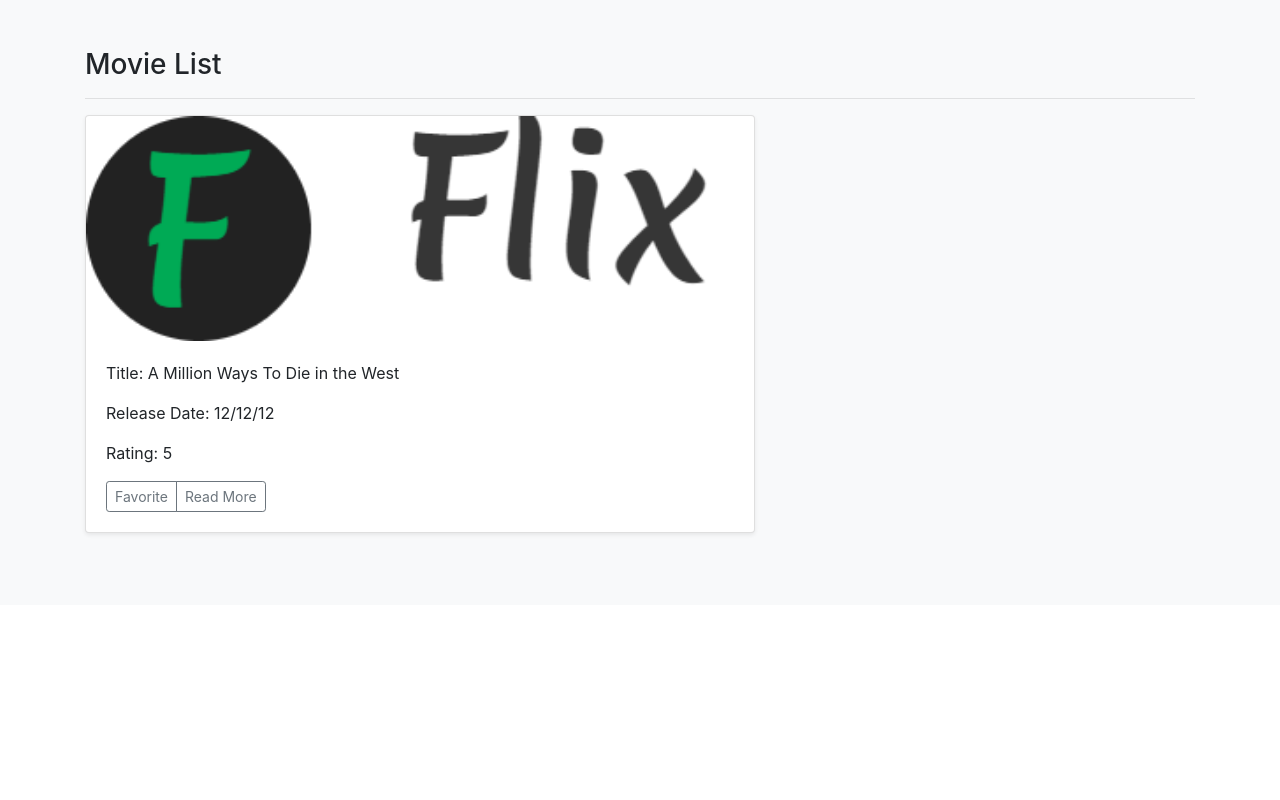
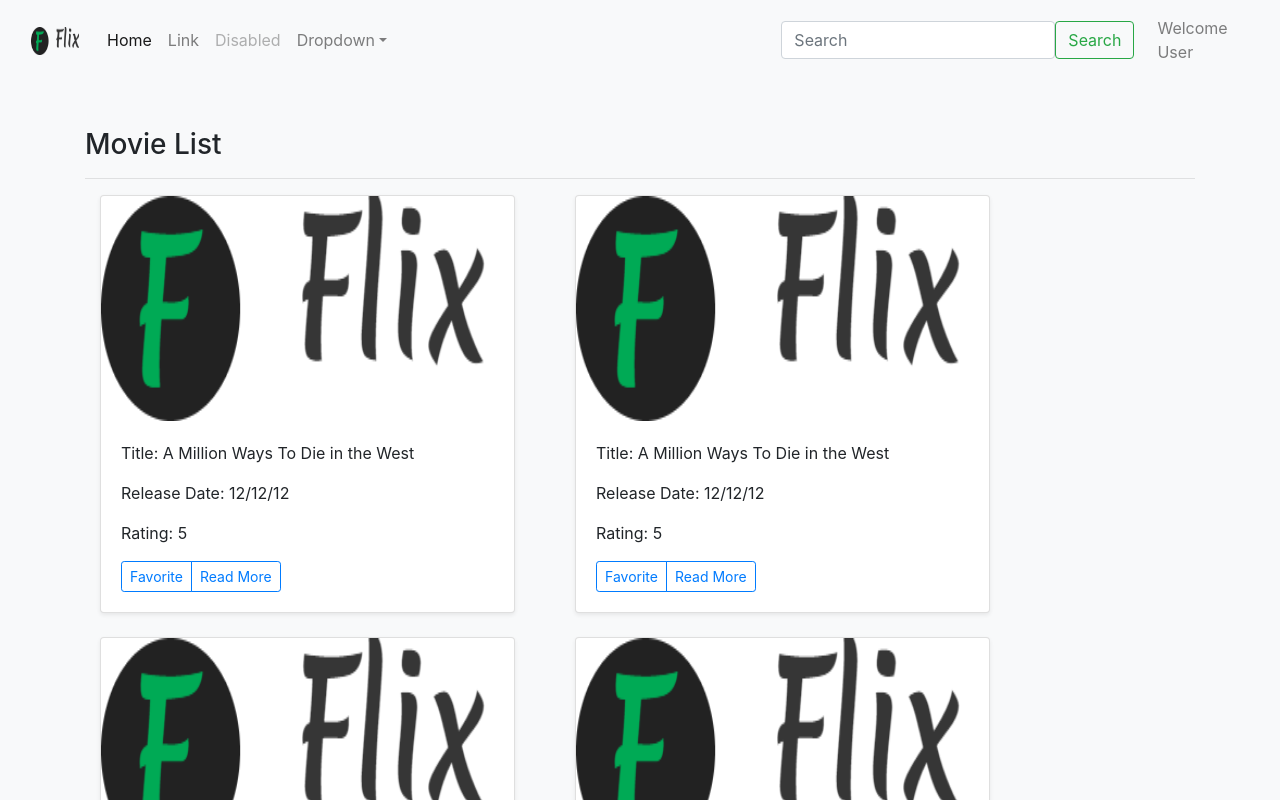
Before and after one commit to suleiManiac/flix, an Angular app: page / in a window 1280 px wide. Shown: the top 800 px of the page. Built offline with nearby package versions, Linux system fonts and the light colour scheme.

Commit message:
Add navbar to the project. Also hardcode several movies to display

```diff
--- a/src/app/app.component.html
+++ b/src/app/app.component.html
@@ -1 +1,2 @@
+<app-nav></app-nav>
 <app-movies></app-movies>
--- a/src/app/app.module.ts
+++ b/src/app/app.module.ts
@@ -1,19 +1,23 @@
 import { BrowserModule } from '@angular/platform-browser';
 import { NgModule } from '@angular/core';
+import { FormsModule } from '@angular/forms';
 
 import { AppRoutingModule } from './app-routing.module';
 import { AppComponent } from './app.component';
 import { MovieListComponent } from './movies/movie-list.component';
 import { MovieThumbnailComponent } from './movies/movie-thumbnail.component';
+import { NavbarComponent } from './layout/navbar/navbar.component';
 
 @NgModule({
   declarations: [
     AppComponent,
     MovieListComponent,
-    MovieThumbnailComponent
+    MovieThumbnailComponent,
+    NavbarComponent
   ],
   imports: [
     BrowserModule,
+    FormsModule,
     AppRoutingModule
   ],
   providers: [],
--- a/src/app/layout/footer/footer.component.ts
+++ b/src/app/layout/footer/footer.component.ts
@@ -2,7 +2,7 @@ import { Component } from '@angular/core';
 
 @Component({
     selector: 'app-footer',
-    templateUrl: './footer.component.ts'
+    templateUrl: './footer.component.html'
 })
 export class FooterComponent {
 
--- a/src/app/layout/navbar/navbar.component.html
+++ b/src/app/layout/navbar/navbar.component.html
@@ -1,8 +1,41 @@
-<nav class="navbar navbar-expand-lg navbar-dark bg-dark">
-  <a class="navbar-brand"><img src="./assets/logo.png"></a>
-  <div class="collapse navbar-collapse">
-    <div class="navbar-nav" >
-      <!--<a class="nav-item nav-link" *ngFor="let item of menu" [routerLink]="item.path">{{ item.name }}</a>-->
-    </div>
-  </div>
-</nav>
+  <nav class="navbar navbar-expand-lg navbar-light bg-light">
+      <div class="container">
+        <a class="navbar-brand" href="#"><img src="../../../assets/logo.png" width="52" height="28" alt="logo"></a>
+        <button class="navbar-toggler" type="button" data-toggle="collapse" data-target="#navbarsExample07" aria-controls="navbarsExample07" aria-expanded="false" aria-label="Toggle navigation">
+          <span class="navbar-toggler-icon"></span>
+        </button>
+
+        <div class="collapse navbar-collapse" id="navbarsExample07">
+          <ul class="navbar-nav mr-auto">
+            <li class="nav-item active">
+              <a class="nav-link" href="#">Home <span class="sr-only">(current)</span></a>
+            </li>
+            <li class="nav-item">
+              <a class="nav-link" href="#">Link</a>
+            </li>
+            <li class="nav-item">
+              <a class="nav-link disabled" href="#">Disabled</a>
+            </li>
+            <li class="nav-item dropdown">
+              <a class="nav-link dropdown-toggle" href="#" id="dropdown07" data-toggle="dropdown" aria-haspopup="true" aria-expanded="false">Dropdown</a>
+              <div class="dropdown-menu" aria-labelledby="dropdown07">
+                <a class="dropdown-item" href="#">Action</a>
+                <a class="dropdown-item" href="#">Another action</a>
+                <a class="dropdown-item" href="#">Something else here</a>
+              </div>
+            </li>
+          </ul>
+          <form class="form-inline my-2 my-md-0" id="searcForm">
+            <input class="form-control" type="text" placeholder="Search" aria-label="Search">
+            <button class="btn btn-outline-success my-2 my-sm-0" type="submit">Search</button>
+          </form>
+        </div>
+      </div>
+      <div class="navbar-header navbar-right">
+          <ul class="nav navbar-nav navbar-right">
+            <li class="nav-item">
+              <a class="nav-link" href="#">Welcome User</a>
+            </li>
+          </ul>
+      </div>
+    </nav>
--- a/src/app/layout/navbar/navbar.component.ts
+++ b/src/app/layout/navbar/navbar.component.ts
@@ -3,6 +3,9 @@ import { Component } from '@angular/core';
 @Component({
     selector: 'app-nav',
     templateUrl: './navbar.component.html',
+    styles: [
+        '#searchForm{ margin-right: 200px;}'
+    ]
 })
 export class NavbarComponent {
 
--- a/src/app/movies/movie-list.component.html
+++ b/src/app/movies/movie-list.component.html
@@ -2,8 +2,10 @@
     <div class="container">
         <h3> {{ pageTitle }} </h3>
         <hr>
-      <div class="row">
-        <movie-thumbnail (favMovie)="handleMovieFav($event)" [movie]="movie"></movie-thumbnail>
+      <div class="row align-items-center">
+        <div class="col-md-5" *ngFor="let movie of movies">
+            <movie-thumbnail (favMovie)="handleMovieFav($event)" [movie]="movie"></movie-thumbnail>
+        </div>
       </div>
       </div>
     </div>
--- a/src/app/movies/movie-list.component.ts
+++ b/src/app/movies/movie-list.component.ts
@@ -7,18 +7,92 @@ import { Component } from '@angular/core';
 export class MovieListComponent {
     // tslint:disable-next-line: no-inferrable-types
     pageTitle: string = 'Movie List';
-    movie = {
+    movies = [
+        {
             id: 1,
             title: 'A Million Ways To Die in the West',
             cast: {
-            1: 'Seth McFarlane',
-            2: 'Someone Someone',
-            3: 'Someone Something'
+                first: 'Seth McFarlane',
+                second: 'Someone Someone',
+                third: 'Someone Something'
             },
             date: '12/12/12',
             rating: 5,
             imageUrl: '../assets/logo.png'
-    };
+        },
+        {
+            id: 1,
+            title: 'A Million Ways To Die in the West',
+            cast: {
+                first: 'Seth McFarlane',
+                second: 'Someone Someone',
+                third: 'Someone Something'
+            },
+            date: '12/12/12',
+            rating: 5,
+            imageUrl: '../assets/logo.png'
+        },
+        {
+            id: 1,
+            title: 'A Million Ways To Die in the West',
+            cast: {
+                first: 'Seth McFarlane',
+                second: 'Someone Someone',
+                third: 'Someone Something'
+            },
+            date: '12/12/12',
+            rating: 5,
+            imageUrl: '../assets/logo.png'
+        },
+        {
+            id: 1,
+            title: 'A Million Ways To Die in the West',
+            cast: {
+                first: 'Seth McFarlane',
+                second: 'Someone Someone',
+                third: 'Someone Something'
+            },
+            date: '12/12/12',
+            rating: 5,
+            imageUrl: '../assets/logo.png'
+        },
+        {
+            id: 1,
+            title: 'A Million Ways To Die in the West',
+            cast: {
+                first: 'Seth McFarlane',
+                second: 'Someone Someone',
+                third: 'Someone Something'
+            },
+            date: '12/12/12',
+            rating: 5,
+            imageUrl: '../assets/logo.png'
+        },
+        {
+            id: 1,
+            title: 'A Million Ways To Die in the West',
+            cast: {
+                first: 'Seth McFarlane',
+                second: 'Someone Someone',
+                third: 'Someone Something'
+            },
+            date: '12/12/12',
+            rating: 5,
+            imageUrl: '../assets/logo.png'
+        },
+        {
+            id: 1,
+            title: 'A Million Ways To Die in the West',
+            cast: {
+                first: 'Seth McFarlane',
+                second: 'Someone Someone',
+                third: 'Someone Something'
+            },
+            date: '12/12/12',
+            rating: 5,
+            imageUrl: '../assets/logo.png'
+        }
+    ];
     handleMovieFav(data) {
         console.log(data);
     }
--- a/src/app/movies/movie-thumbnail.component.ts
+++ b/src/app/movies/movie-thumbnail.component.ts
@@ -3,23 +3,26 @@ import { Component, Input, Output, EventEmitter } from '@angular/core';
 @Component({
     selector: 'movie-thumbnail',
     template: `
-    <div class="col-md-12">
+    <div class="container well hoverwell movie-thumbnail">
     <div class="card mb-4 shadow-sm">
-      <img class="bd-placeholder-img card-img-top" width="100%" height="225" src="{{movie.imageUrl}}">
+      <img class="bd-placeholder-img card-img-top thumbnail" width="100%" height="225" [src]="movie.imageUrl">
       <div class="card-body">
         <p class="card-text"> Title: {{ movie.title}} </p>
         <p class="card-text"> Release Date: {{ movie.date }} </p>
         <p class="card-text"> Rating: {{ movie.rating }} </p>
         <div class="d-flex justify-content-between align-items-center">
           <div class="btn-group">
-            <button type="button" class="btn btn-sm btn-outline-secondary" (click)="handleClick()">Favorite</button>
-            <button type="button" class="btn btn-sm btn-outline-secondary">Read More</button>
+            <button type="button" class="btn btn-sm btn-outline-primary" (click)="handleClick()">Favorite</button>
+            <button type="button" class="btn btn-sm btn-outline-primary">Read More</button>
           </div>
         </div>
       </div>
     </div>
   </div>
-    `
+    `,
+  styles: [
+    '.movie-thumbnail{ min-height: 210px;}'
+  ]
 })
 export class MovieThumbnailComponent {
     @Input() movie: any;
```
Lines whose indentation alone changed are shown as unchanged.
